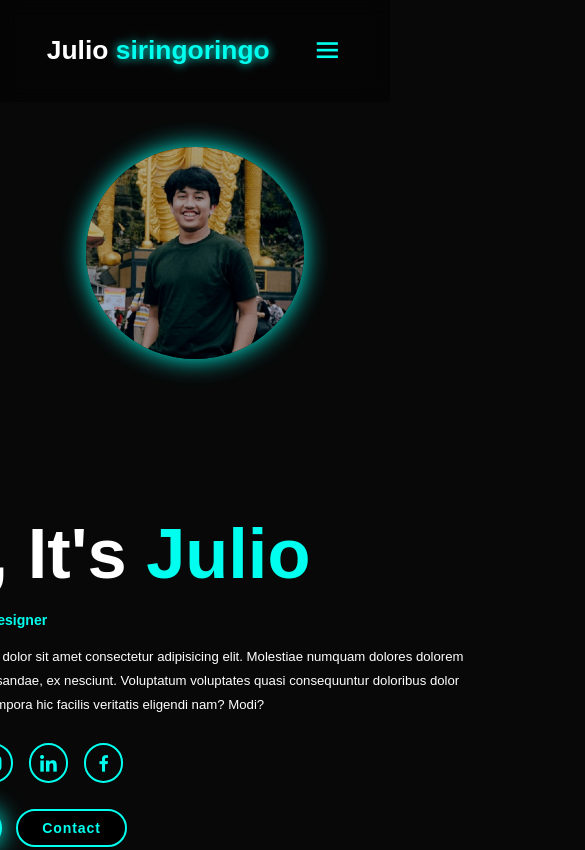
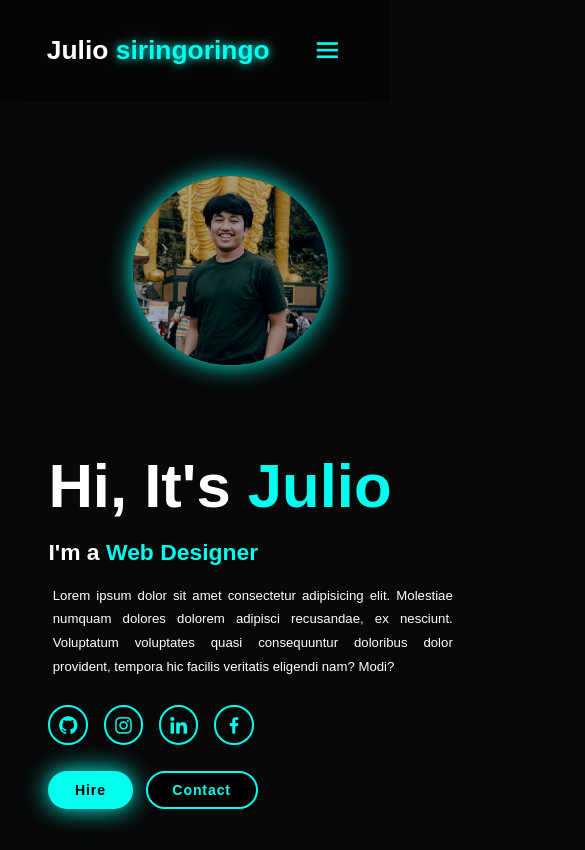
Before and after one commit to JULIOSIRINGORINGO/PORTOFOLIO, a plain HTML site: page index.html in a window 390 px wide. Shown: the top 850 px of the page, 585 px wide, since content can reach past the window. Drawn offline with nearby package versions, Linux system fonts and the light colour scheme.

Commit message:
first commit

```diff
--- a/index.html
+++ b/index.html
@@ -25,7 +25,8 @@
     <section class="home" id="home">
         <div class="home-content">
             <h1>Hi, It's <span>Julio</span></h1>
-            <h3 class="text-animation">I'm a <span></span></h3> <p>Lorem ipsum dolor sit amet consectetur adipisicing elit. Molestiae numquam dolores dolorem adipisci recusandae, ex nesciunt. Voluptatum voluptates quasi consequuntur doloribus dolor provident, tempora hic facilis veritatis eligendi nam? Modi?</p>
+            <h3 class="text-animation">I'm a <span></span></h3>
+            <p>Lorem ipsum dolor sit amet consectetur adipisicing elit. Molestiae numquam dolores dolorem adipisci recusandae, ex nesciunt. Voluptatum voluptates quasi consequuntur doloribus dolor provident, tempora hic facilis veritatis eligendi nam? Modi?</p>
             <div class="social-icons">
                 <a href="#"><i class='bx bxl-github' ></i></a>
                 <a href="#"><i class='bx bxl-instagram' ></i></a>
@@ -194,7 +195,7 @@
             <a href="#">SKILL</a>
         </li>
         <li>
-            <a href="#">CONTACT</a>
+            <a href="#">BOUTME</a>
         </li>
         <li>
             <a href="#">PORTOFOLIO</a>
--- a/style.css
+++ b/style.css
@@ -722,27 +722,46 @@ span{
     grid-template-columns: repeat(1, 1fr);
   }
 }
+@media (max-width: 480px) {
+  html {
+    width: 100vw;
+    margin-left: 1rem;
+    align-items: center;
+  }
 
-@media (max-width: 495px) {
   .home {
+    width: 100vw;
     flex-direction: column-reverse;
-    margin: 3rem 1.5rem;
+    margin-left: 3rem;
+  }
+  .home-content  {
+    width: 100vw;
+    margin-top: -5rem;
   }
   .home-content h3 {
-    font-size: 1.6rem;
+    font-size: 2.6rem;
   }
 
   .home-content h1 {
-    font-size: 8rem;
+    font-size: 7rem;
     margin-top: 3rem;
+    text-align: center;
   }
   .home-content p {
-    max-width: 600px;
+    width: 400px;
+    text-align: justify;
     margin: 0 auto;
     margin-left: 2rem;
   }
 
   .home-img img {
-    width: 56vw;
+    width: 50vw;
+    margin-top: -5rem;
   }
+  .input-group-2{
+    width: 400px;
+    margin-left: -2rem;
+    color: wheat;
+  }
+
 }
```
